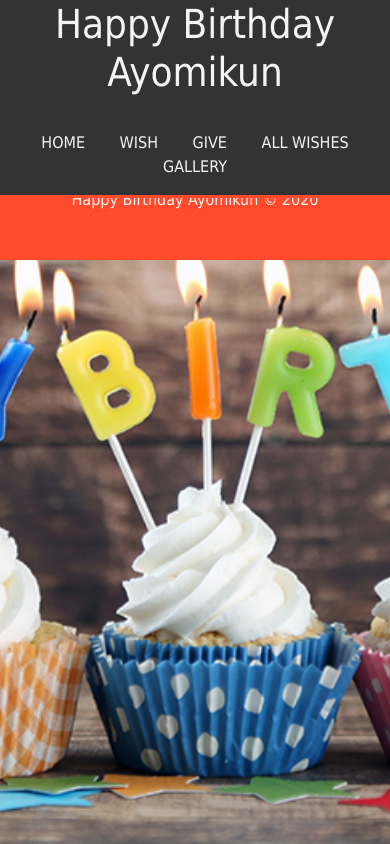
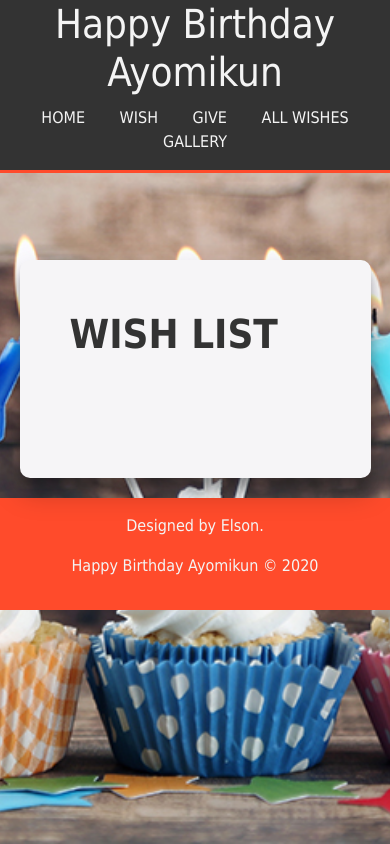
Before and after one commit to e-elson/bd, a Django app: page /wishes/waiting/ in a window 390 px wide. Run offline with Django 3.2, Linux system fonts and the light colour scheme; data that the repository does not hold is empty; some libraries are stand-ins or nearby versions.

Commit message:
more css

```diff
--- a/wishes/static/index.css
+++ b/wishes/static/index.css
@@ -178,10 +178,11 @@
 	box-shadow: 0 14px 28px rgba(0, 0, 0, 0.25), 0 10px 10px rgba(0, 0, 0, 0.22);
 	position: relative;
 	overflow: hidden;
-	width: 80%;
+	width: 70%;
 	min-height: 100px;
 	padding: 50px;
-	margin: 5%;
+	margin: 50px;
+
 }
 
 .detail-2 h1{
@@ -217,7 +218,7 @@
 .alert {
   padding: 20px;
   border-radius: 10px;
-  background-color: green; /* Red */
+  background-color: green;
   color: white;
   margin-bottom: 15px;
 }
@@ -240,10 +241,18 @@
 }
 
 footer{
-	padding: 2rem;
+	padding: 1rem;
 }
 
 @media(max-width: 560px){
+	.detail-2{
+		width: 70%;
+		margin-left: 7px;
+	}
+	.body-1{
+		margin-top: 70px;
+		margin-bottom: 50px;
+	}
 	.showcase::after{
 		height: 50hv;
 	}
@@ -266,6 +275,9 @@
 	}
 	.grid-4,.grid-2 {
 		grid-template-columns: 1fr;
+	}
+	.footer{
+		width: 100%;
 	}
 	.items div {
 		border-bottom: #333 dashed 1px;
--- a/wishes/templates/give.html
+++ b/wishes/templates/give.html
@@ -16,10 +16,10 @@
             very low income.</p>
         <p>Although, her birthday comes up on November 23rd, this campaign will end on December 15th.</p>
         <p>If you would love to give to support this project, please click any of the links below:</p>
-        <button><a href="https://donate-ng.com/campaign/charity-donations-for-the-less-privilege">
+        <button style="width:100%;"><a href="https://donate-ng.com/campaign/charity-donations-for-the-less-privilege">
             Nigerian Givers</a></button>
         &ensp; &ensp; &ensp;
-        <button><a href="https://donate-ng.com/campaign/charity-donations-for-the-less-privilege">
+        <button style="width:100%;"><a href="https://donate-ng.com/campaign/charity-donations-for-the-less-privilege">
             International Givers</a></button>
         </p>
     </article>
--- a/wishes/templates/wish_list.html
+++ b/wishes/templates/wish_list.html
@@ -4,6 +4,7 @@
       integrity="sha384-MCw98/SFnGE8fJT3GXwEOngsV7Zt27NXFoaoApmYm81iuXoPkFOJwJ8ERdknLPMO"
       crossorigin="anonymous">
 <style>
+
     a:hover{
     text-decoration:none;
     color: #ff4b2b;
@@ -11,13 +12,49 @@
     #listbtn:hover{
     color: #333;
     }
-    .container #title h1{
-    padding-bottom: 25px;
+    .row{
+    padding-top: 70px;
+    }
+    .detail{
+    width: 90%;
+    margin-left: 5%;
+    margin-right: 5%;
+    margin-top: 100px;
+    }
+
+    @media(max-width: 560px){
+    header #title,
+	header nav,
+	header nav li{
+		float: none;
+		text-align: center;
+		width: 100%;
+	}
+	header{
+		padding-bottom: 20px;
+	}
+
+	header .container{
+		position: fixed;
+		width: 100%;
+		top: 0;
+		background-color: #333;
+		z-index: 10000;
+		padding-bottom: 16px;
+		border-bottom: 3px #ff4b2b solid;
+	}
+	.detail{
+    width: 90%;
+    margin-left: 5%;
+    margin-right: 5%;
+    margin-top: 200px;
+    }
     }
 </style>
-<h1>WISH LIST</h1>
-<div class="row">
-{% for wish in wishes %}
+<div class="detail">
+    <h1>WISH LIST</h1>
+    <div class="row">
+        {% for wish in wishes %}
         <div class="col-md-4">
             <div class="card mb-2">
                 <div class="card-body">
@@ -27,6 +64,7 @@
                 </div>
             </div>
         </div>
-    {% endfor %}
+        {% endfor %}
+    </div>
 </div>
 {% endblock %}
--- a/wishes/views.py
+++ b/wishes/views.py
@@ -11,10 +11,8 @@
 
 def index(request):
     wishes = Wish.objects.all()
-    image = Image.objects.get(pk=2)
     context = {
         'wishes': wishes,
-        'image': image,
     }
     return render(request, 'index.html', context)
 
@@ -105,8 +103,4 @@
     return render(request, 'gallery.html', context)
 
 def give(request):
-    img = Image.objects.get(pk=1)
-    context = {
-        'img': img,
-    }
-    return render(request, 'give.html', context)
+    return render(request, 'give.html',)
```
Also changed, not shown: wishes/templates/gallery.html (+20 -10 lines), 1 other file.
